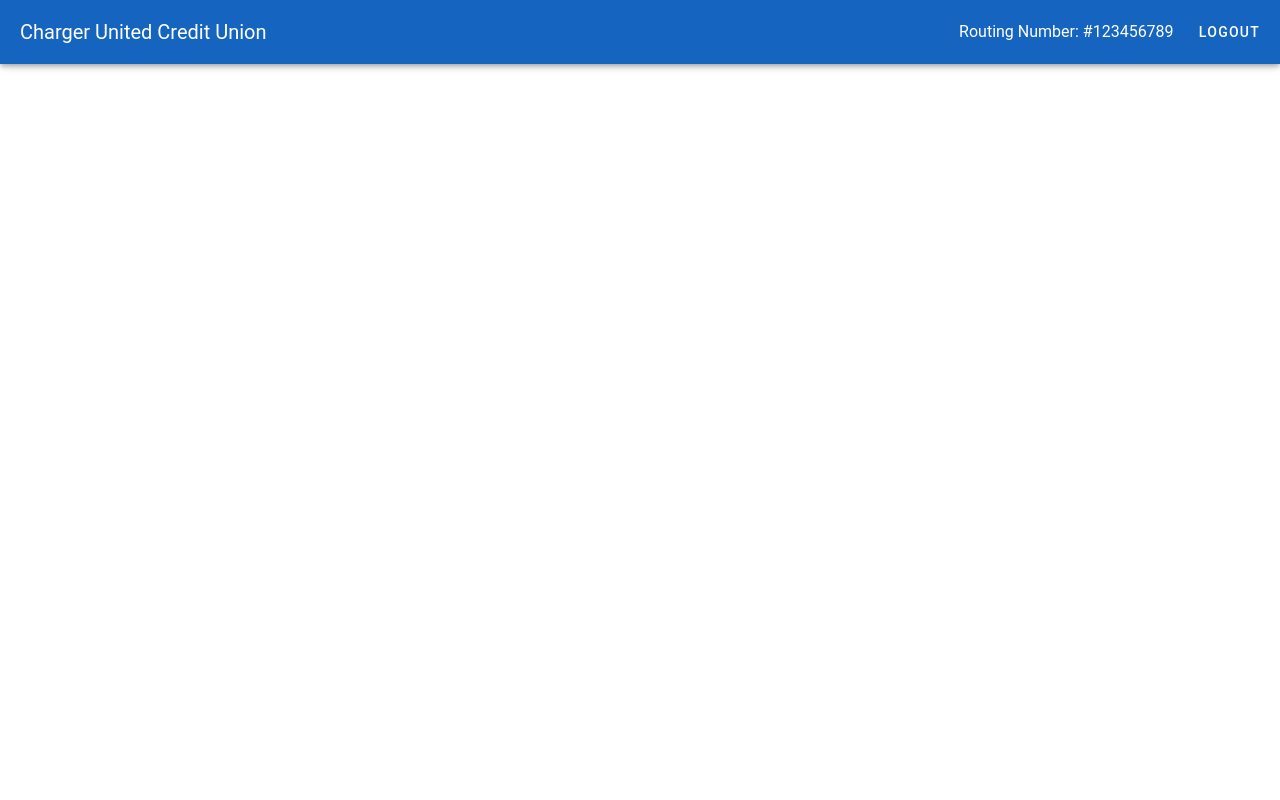
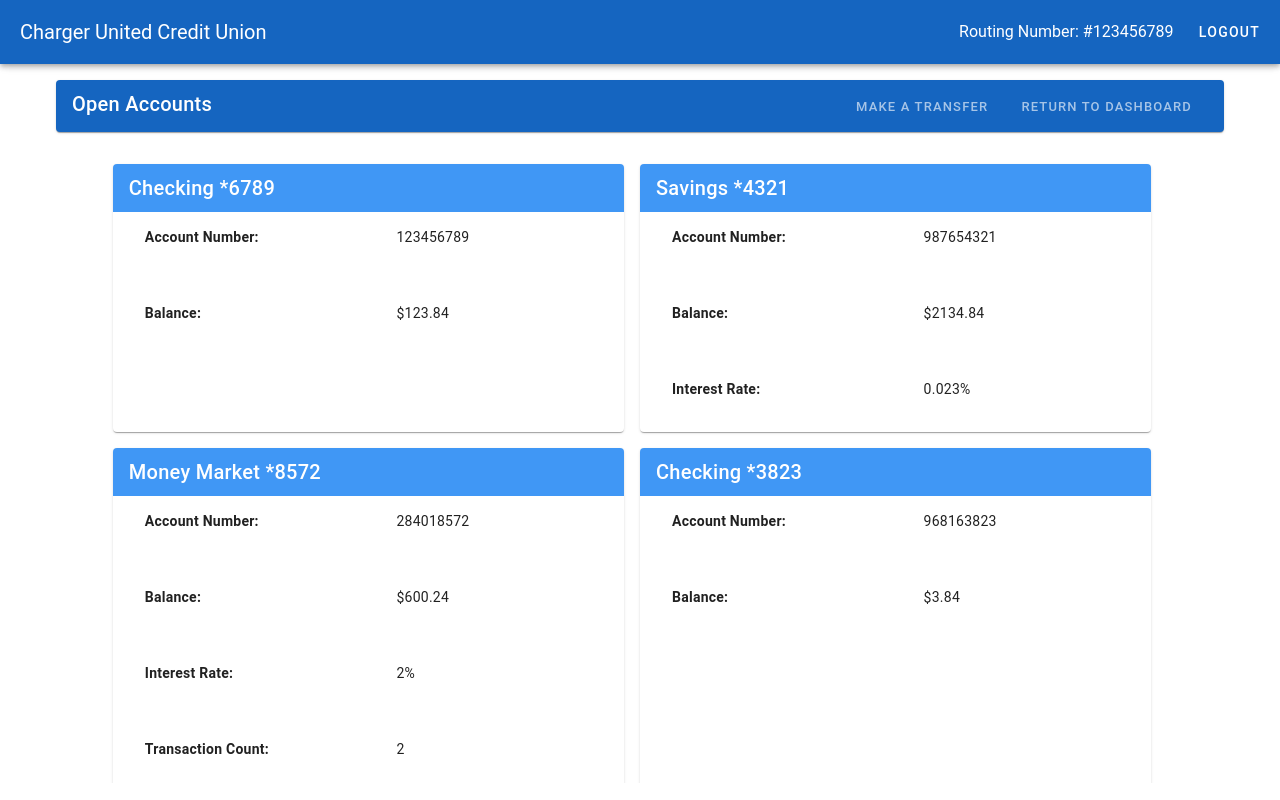
Before and after one commit to annalizferguson/Senior-Design, a Vue app in the folder src/main/frontend/bank-frontend/: page /accounts in a window 1280 px wide. Built offline with nearby package versions, Linux system fonts and the light colour scheme.

Commit message:
created customer accounts page

```diff
--- a/src/main/frontend/bank-frontend/src/components/customer-components/OpenAccountsDashboardComponent.vue
+++ b/src/main/frontend/bank-frontend/src/components/customer-components/OpenAccountsDashboardComponent.vue
@@ -11,7 +11,6 @@
             Open Accounts
             <div>
                 <v-btn
-                        to="/customer-dash"
                         variant="plain"
                         color="#4097f5"
                         style="font-size:0.65em"
@@ -32,10 +31,10 @@
                     </v-btn>
                 </v-dialog>
                 <v-btn
-                        to="/customer-dash"
                         variant="plain"
                         color="#4097f5"
                         style="font-size:0.65em"
+                        to="/accounts"
                 >
                     See all accounts
                 </v-btn>
--- a/src/main/frontend/bank-frontend/src/router/index.js
+++ b/src/main/frontend/bank-frontend/src/router/index.js
@@ -43,6 +43,11 @@ const router = createRouter({
       component: () => import('../views/TransfersPage.vue')
     },
     {
+      path: '/accounts',
+      name: 'accounts',
+      component: () => import('../views/CustomerAccountsPage.vue')
+    },
+    {
       path: '/teller-dash',
       name: 'teller-dash',
       component: () => import('../views/TellerDashboard.vue')
--- /dev/null
+++ b/src/main/frontend/bank-frontend/src/views/CustomerAccountsPage.vue
@@ -0,0 +1,63 @@
+<template>
+    <v-container>
+        <v-card height="10%" class="mb-4" style="background-color: #1565c0; color: white">
+            <v-card-title class="d-flex justify-space-between">
+                Open Accounts
+                <div>
+                    <v-btn
+                            variant="plain"
+                            color="white"
+                            style="font-size:0.65em"
+                            @click="dialogActive = true"
+                    >
+                        Make a Transfer
+                    </v-btn>
+                    <v-btn
+                            variant="plain"
+                            color="white"
+                            style="font-size:0.65em"
+                            to="/customer-dash"
+                    >
+                        Return to Dashboard
+                    </v-btn>
+                </div>
+                <v-dialog
+                        v-model="dialogActive"
+                        width="50%"
+                >
+                    <TransfersComponent/>
+                    <v-btn
+                            color="#4097f5"
+                            @click="dialogActive = false"
+                    >
+                        Cancel
+                    </v-btn>
+                </v-dialog>
+            </v-card-title>
+        </v-card>
+        <v-container style="height: calc(100vh - 165px)" class="d-flex justify-center flex-wrap overflow-y-auto">
+            <AccountDetailsDialog width="45%" class="mb-4 mr-4" v-for="(item, index) in accounts" :account="item"/>
+        </v-container>
+    </v-container>
+</template>
+
+<script>
+import AccountDetailsDialog from "@/components/customer-components/AccountDetailsDialog.vue";
+import testAccounts from "@/test-files/testAccounts.json";
+import TransfersComponent from "@/components/customer-components/TransfersComponent.vue";
+
+export default {
+    name: "CustomerAccountsPage.vue",
+    components: {TransfersComponent, AccountDetailsDialog},
+    data: function () {
+        return {
+            dialogActive: false,
+            accounts: testAccounts
+        }
+    }
+}
+</script>
+
+<style scoped>
+
+</style>
```
